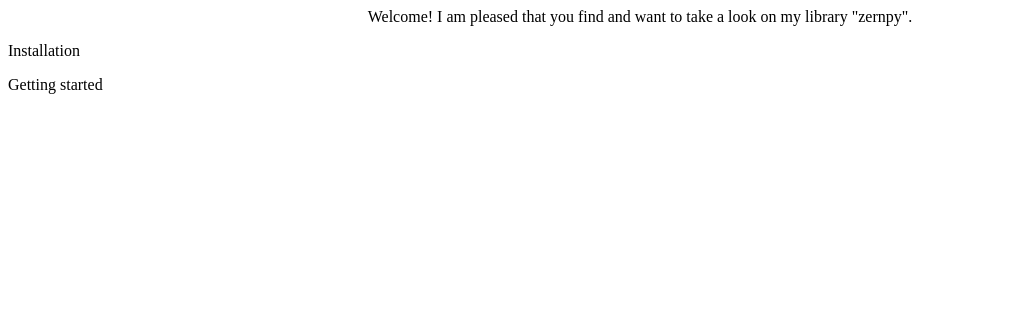
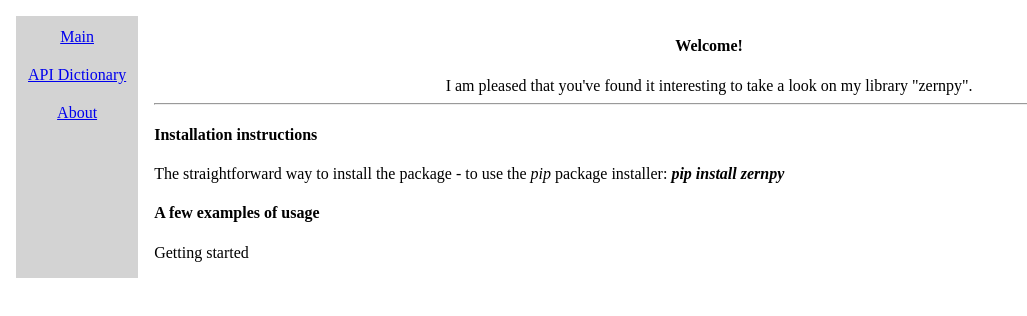
Before and after one commit to sklykov/zernpy, a plain HTML site: page documentation/index.html in a window 1280 px wide. Shown: the whole page, without its empty margins (0-1027 px from the left). Drawn offline with Linux system fonts and the light colour scheme.

Commit message:
Layout experiments with the main page

```diff
--- a/documentation/index.html
+++ b/documentation/index.html
@@ -1,5 +1,6 @@
-<!DOCTYPE html>
-<html lang="en">
+<!DOCTYPE html> <!-- This designates that this is HTML 5 file (W3 schools) -->
+<html lang="en">  <!-- Root element of an HTML page (W3 schools) -->
+
 <head>
     <meta charset="UTF-8">
     <meta http-equiv="X-UA-Compatible" content="IE=edge">
@@ -10,24 +11,63 @@
     <link rel="icon" href="favicon_zernpy.ico" type="image/x-icon">
     <!-- Embed styling here -->
     <style>
+        .flexbox-container{
+            display: flex;  /* allows to set elements respectively to each other */
+            flex-direction: row;  /* Explicitly designate main axis for the flexbox layout */
+            /* justify-content: space-evenly; */  /* It automatically populate the content evenly for 2 elements */
+        }
+
+        .navbar{
+            /* Navigation bar - takes width according to the content, height = all page height */
+            margin: 8px;
+            /* flex: auto; */ /* Switched off for preventing populate width more for than the content of this element */
+            text-align: center; background-color: lightgray;
+        }
+        .navbar a{
+            /* padding-top: 12px; padding-bottom: 12px; padding-left: 4px; padding-right: 4px;  */
+            display: block;  /* Makes all elements starting with the new line */
+            padding: 8px; margin: 4px;
+        }
+
+        .main-body{
+            flex: 1 auto; /* Automatically populate the content of the element for the remaining space in page */
+            margin: 8px;
+        }
         .greeting{text-align: center;}
     </style>
 </head>
 
 <body>
-    <div class="main_body">
+    <!-- Overall div element - for the flexbox aligning -->
+    <div class="flexbox-container">
+
+        <!-- Navigation panel, some elements and inspiration get from W3 Schools -->
+        <div class="navbar">
+            <a href="index.html"> Main </a>
+            <a href="TBP"> API Dictionary </a>
+            <a href="about.html"> About </a>
+        </div>
+
+        <!-- Main content of the webpage -->
+        <div class="main-body">
+            <h4 class="greeting"> Welcome! </h4>
             <div class="greeting">
-            Welcome! I am pleased that you find and want to take a look on my library "zernpy".
+                I am pleased that you've found it interesting to take a look on my library "zernpy".
+                <hr>
             </div>
             <div>
+                <h4> Installation instructions </h4>
                 <p>
-                Installation
+                    The straightforward way to install the package - to use the <i> pip </i> package installer:
+                    <b> <em> pip install zernpy </em></b>
                 </p>
+                <h4> A few examples of usage </h4>
                 <p>
                     Getting started
                 </p>
             </div>
         </div>
+    </div>
+</body>
 
-</body>
 </html>
```
Lines whose indentation alone changed are shown as unchanged.
